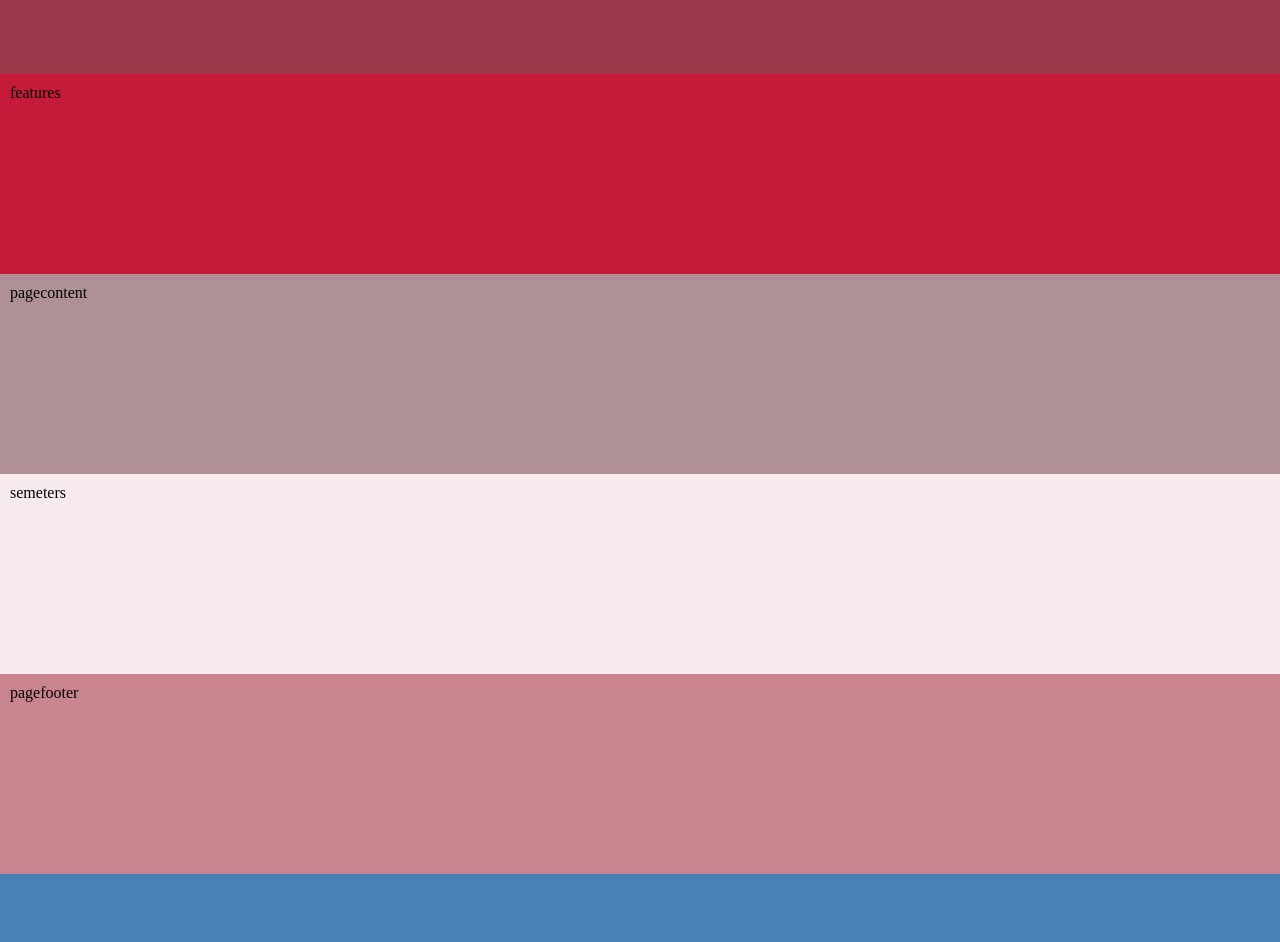
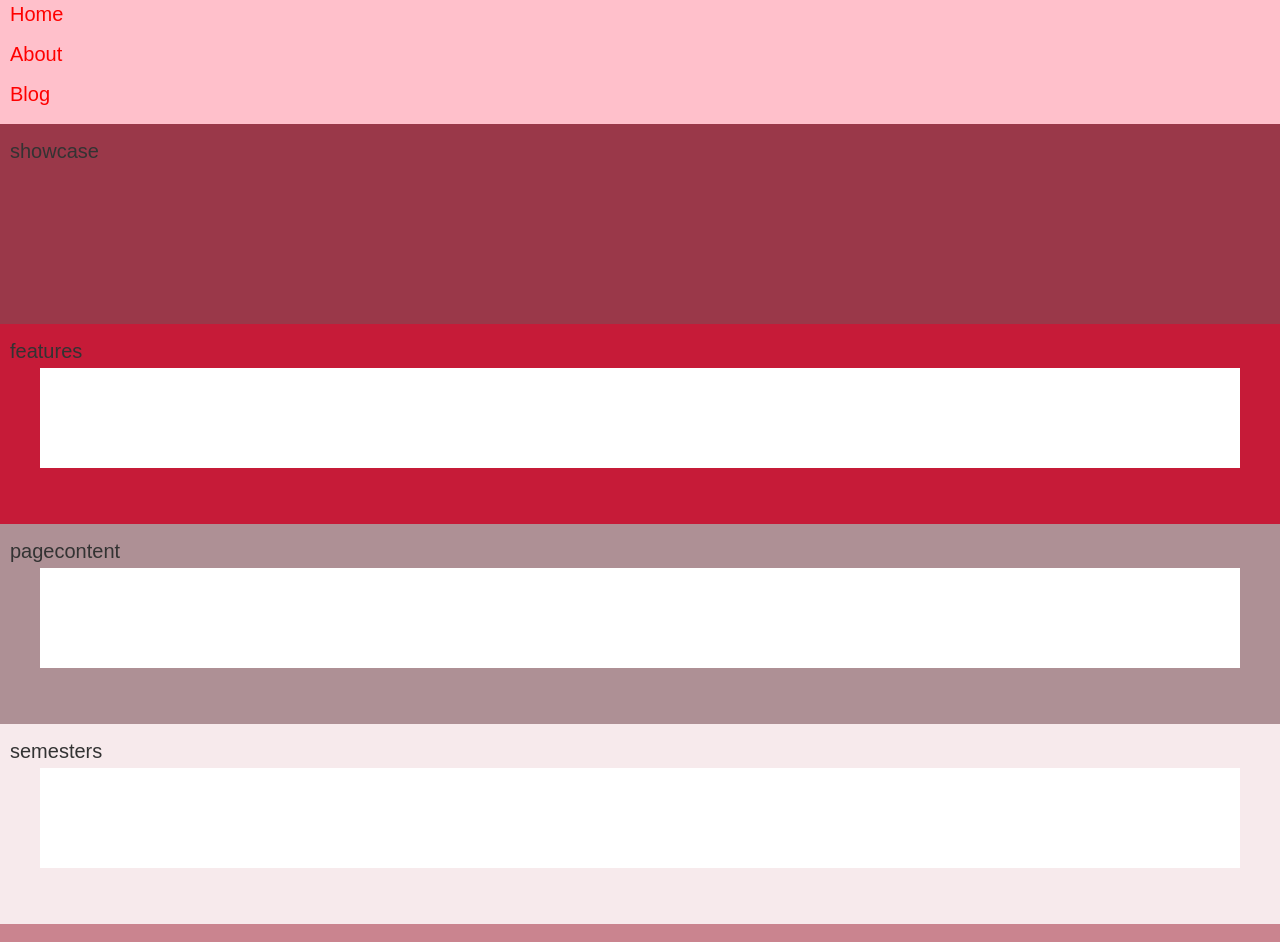
Before and after one commit to AmaitemOffiong/AmaitemO.Astro, an Astro site: page / in a window 1280 px wide. Shown: the part 326-1268 px from the top of the page. Before the commit the page ends 1200 px from the top, so only its background shows below. Built offline with nearby package versions, Linux system fonts and the light colour scheme; Astro itself is replaced by a stand-in of ours.

Commit message:
Pageheader,Semesters, Index, Global

```diff
--- /dev/null
+++ b/src/components/Features.astro
@@ -0,0 +1,8 @@
+<!-- Begin Features -->
+<section id="features">
+    features
+
+    <div class="container"></div>
+    <!-- End Container -->
+    </section>
+    <!-- End Features -->
--- /dev/null
+++ b/src/components/PageContent.astro
@@ -0,0 +1,8 @@
+<!-- Begin Pagecontent -->
+<main id="pagecontent">
+    pagecontent
+
+    <div class="container"></div>
+    <!-- End Container -->
+    </main>
+    <!-- End Pagecontent -->
--- /dev/null
+++ b/src/components/PageFooter.astro
@@ -0,0 +1,8 @@
+<!-- Begin Pagefooter -->
+<footer id="pagefooter">
+    pagefooter
+
+    <div class="container"></div>
+    <!-- End Container -->
+    </footer>
+    <!-- End Pagefooter -->
--- /dev/null
+++ b/src/components/PageHeader.astro
@@ -0,0 +1,18 @@
+<! -- Header Section ->
+    <header id="pageheader">
+    <div class="container">
+    <div class=" logo"></div>
+            <img src="Images/fishlogosmallanimate.png" alt="Koi Fish Logo">
+    </div>
+    <nav>
+    <ul id="menu">
+        <li><a href="index.html">Home</a></li>
+        <li><a href="about.html">About</a></li>
+        <li><a href="blog.html">Blog</a></li>
+    </ul>
+    </nav>
+    </div>
+    <!-- End Pageheader Container -->
+
+    </header>
+    <!-- End Pageheader Section -->
--- /dev/null
+++ b/src/components/Semesters.astro
@@ -0,0 +1,8 @@
+<!-- Begin Semesters -->
+<section id="semesters">
+    semesters
+
+    <div class="container"></div>
+    <!-- End Container -->
+    </section>
+    <!-- End Semesters -->
--- a/src/pages/index.astro
+++ b/src/pages/index.astro
@@ -1,167 +1,54 @@
+---
+import "../styles/global.css";
+import PageHeader from "../components/PageHeader.astro";
+import PageFooter from "../components/PageFooter.astro";
+import Features from "../components/Features.astro";
+import PageContent from "../components/PageContent.astro";
+import Semesters from "../components/Semesters.astro";
+
+
+
+---
+
+
 <!DOCTYPE html>
 <html lang="en">
 <head>
-<meta charset="UTF-8">
-<meta name="viewport" content="width=device-width, initial-scale=1.0">
+<meta charset="UTF-8" />
+<meta name="viewport" content="width=device-width, initial-scale=1.0" />
 <title>Theme Build For Astro</title>
-<style>
-:root
-{
---color-primary:red;
---color-secondary:blue;
-}
-html
-{
-font-size:62.5%;
-/* Allows you to use rems instead of pixels for sizing */
-/*
-.5rem = 5px
-1rem = 10px
-1.6rem = 16px
-2rem = 20px
-6rem = 60px
-*/
-}
 
-
-/* Brower Reset */
-*,*::before,*::after{
-    margin:0 ;
-    padding:0 ;
-    box-sizing: border-box;
-}
-/* easy pixel cal with rem units */
-body
-{
-font-size:1.6rem;
-}
-
-/* fix browswer on macs */
-body{
-
-    overflow: auto;
-    width: 100%;
-    overscroll-behavior: none;
-}
-
-#pageheader{
-    min-height: 200px;
-    background-color: pink;
-    padding: 1rem;
-}
-
-#showcase{
-    min-height: 200px;
-    background-color: rgb(154, 56, 73);
-    padding: 1rem;
-}
-
-#features{
-    min-height: 200px;
-    background-color: rgb(198, 27, 56);
-    padding: 1rem;
-}
-
-
-#pagecontent{
-    min-height: 200px;
-    background-color: rgb(174, 144, 149);
-    padding: 1rem;
-}
-
-
-
-#semesters{
-    min-height: 200px;
-    background-color: rgb(247, 234, 236);
-    padding: 1rem;
-}
-
-
-#pagefooter{
-    min-height: 200px;
-    background-color: rgb(202, 132, 143);
-    padding: 1rem;
-}
-
-/* Media Queries */
-@media only screen and (min-width:320px)
-{
-body
-{
-background-color: magenta;
-}
-}
-@media only screen and (min-width:480px)
-{
-body
-{
-background-color: yellow;
-}
-}
-@media only screen and (min-width:768px)
-{
-body
-{
-background-color: lime;
-}
-}
-@media only screen and (min-width:1024px)
-{
-body
-{
-background-color: coral;
-}
-}
-@media only screen and (min-width:1200px)
-{
-body
-{
-background-color: steelblue;
-}
-}
-</style>
 </head>
-<body>
+<>
 <!--
 pageheader
 showcase
 features
-page-content
-semsters
+pagecontent
+semesters
 pagefooter
-
- -->
+-->
 
 
- <!-- Make pageheader -->
-<header id="pageheader">
-    pageheader
-
-</header>
-<!-- header#pageheader{pageheader} -->
-<section id="showcase">
-    showcase
-
-</section>
-  <!-- End pageheader -->
-  <section id="features">features
-
-  </section>
-
-  <main id="pagecontent">pagecontent
-
-  </main>
-
-  <section id="semesters">semeters
-
-  </section>
 
 
-  <footer id="pagefooter">pagefooter
 
-  </footer>
+<PageHeader />
 
+<!-- Begin Showcase -->
+<section id="showcase">showcase</section>
+<!-- End Showcase -->
+
+<Features />
+
+
+<PageContent />
+
+
+<Semesters />
+
+
+<PageFooter />
 
 </body>
 </html>
--- /dev/null
+++ b/src/styles/global.css
@@ -0,0 +1,159 @@
+:root {
+--color-primary: red;
+--color-secondary: blue;
+}
+html {
+font-size: 62.5%;
+/* Allows you to use rems instead of pixels for sizing */
+/*
+.5rem = 5px
+1.0rem = 10px
+1.6rem = 16px
+2.0rem = 20px
+6.0rem = 60px
+*/
+}
+/* Browser Reset */
+*,
+*::before,
+*::after {
+margin: 0;
+padding: 0;
+box-sizing: border-box;
+}
+
+/* Easy Pixel Calculations with Rem Units */
+body {
+font-size: 1.6rem;
+}
+/* Fix Browser Bounce on Macs */
+body {
+overflow-x: auto;
+width: 100%;
+overscroll-behavior: none;
+}
+
+/* General Mobile First CSS */
+body
+{
+/********** padding:1.0rem；*/
+font-family: Arial, Helvetica, sans-serif;
+line-height: 1.7;
+background-color:#f8fafc;
+color: #333;
+}
+
+
+
+/* Link Styles */
+a {
+    color: red;
+text-decoration: none;
+}
+
+/* Paragraph Styles */
+
+
+p {
+    margin: 1rem 0 1rem 0;
+}
+
+
+
+/* Header Styles */
+
+h1,h2{
+    text-align: center;
+}
+
+h1, h2, h3{
+    line-height: 1.2;
+    font-family:Georgia, 'Times New Roman', Times, serif;
+}
+
+/* List Styles */
+li
+{
+line-height: 2;
+}
+
+/* Container Styles */
+
+.container {
+background-color: white;
+min-height: 10rem;
+
+max-width: 120rem;
+margin: auto;
+padding: 0rem 3rem 0rem 3rem;
+}
+
+#pageheader {
+min-height: 200px;
+background-color: pink;
+padding: 1rem;
+}
+#showcase {
+min-height: 200px;
+background-color: rgb(154, 56, 73);
+padding: 1rem;
+}
+#features {
+min-height: 200px;
+background-color: rgb(198, 27, 56);
+padding: 1rem;
+}
+#pagecontent {
+min-height: 200px;
+background-color: rgb(174, 144, 149);
+padding: 1rem;
+}
+#semesters {
+min-height: 200px;
+background-color: rgb(247, 234, 236);
+padding: 1rem;
+}
+#pagefooter {
+min-height: 200px;
+background-color: rgb(202, 132, 143);
+padding: 1rem;
+}
+
+/* Media Queries */
+@media only screen and (min-width: 320px) {
+body {
+font-size: 1rem;
+}
+#features {
+background-color: magenta;
+}
+}
+@media only screen and (min-width: 480px) {
+body {
+font-size: 1.4rem;
+}
+#features {
+background-color: yellow;
+}
+}
+@media only screen and (min-width: 768px) {
+body {
+font-size: 1.6rem;
+}
+#features {
+background-color: lime;
+}
+}
+@media only screen and (min-width: 1024px) {
+#features {
+background-color: coral;
+}
+}
+@media only screen and (min-width: 1200px) {
+body {
+font-size: 2rem;
+}
+#features {
+    background-color: rgb(198, 27, 56);
+}
+}
```
